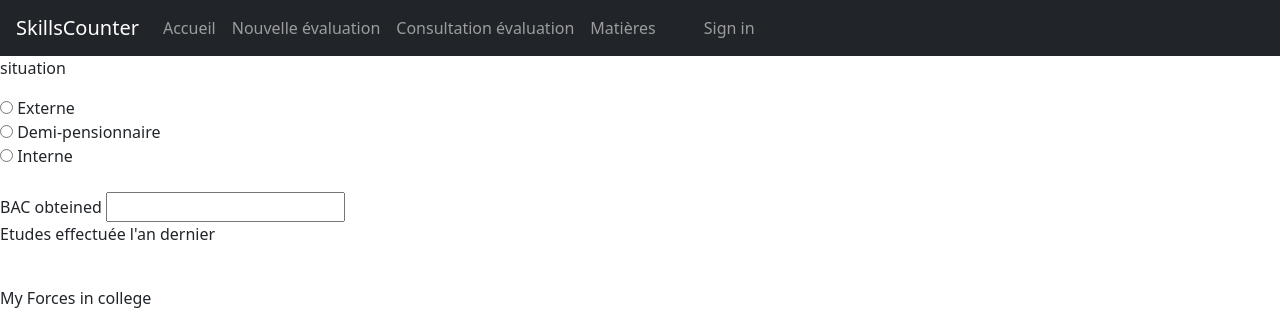
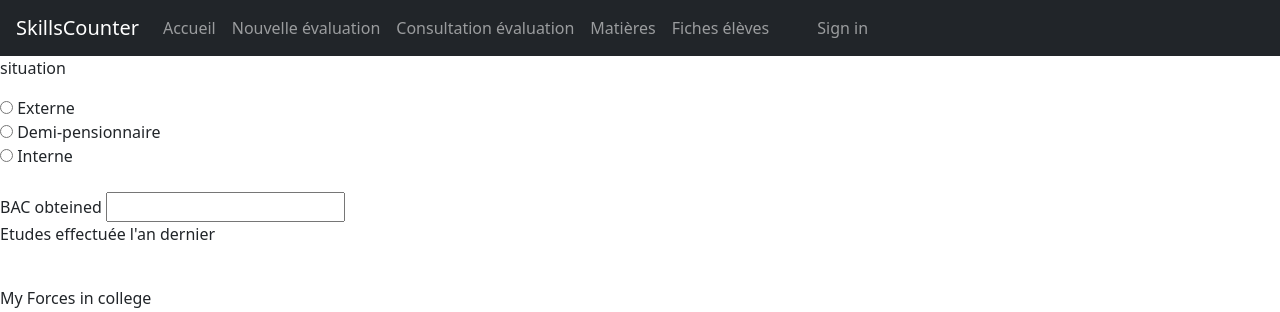
Before and after one commit to ndlaprovidence/skillscounter, a Symfony app: template templates/fiches/bts.html.twig in a window 1280 px wide. Shown: the top 312 px of the page. Run offline with Twig, Linux system fonts and the light colour scheme; the template is opened without the code that fills it, so the values that code supplies are empty; some libraries are stand-ins or nearby versions.

Commit message:
adding students's fiches

```diff
--- a/templates/base.html.twig
+++ b/templates/base.html.twig
@@ -26,6 +26,9 @@
                     </li>
                     <li class="nav-item">
                         <a class="nav-link" href="/subject">Matières</a>
+                    </li>
+                    <li class="nav-item">
+                        <a class="nav-link" href="/form/fiches">Fiches élèves</a>
                     </li>
                     <ul class="nav-item">
                         {% if is_granted('ROLE_USER') %}
```
